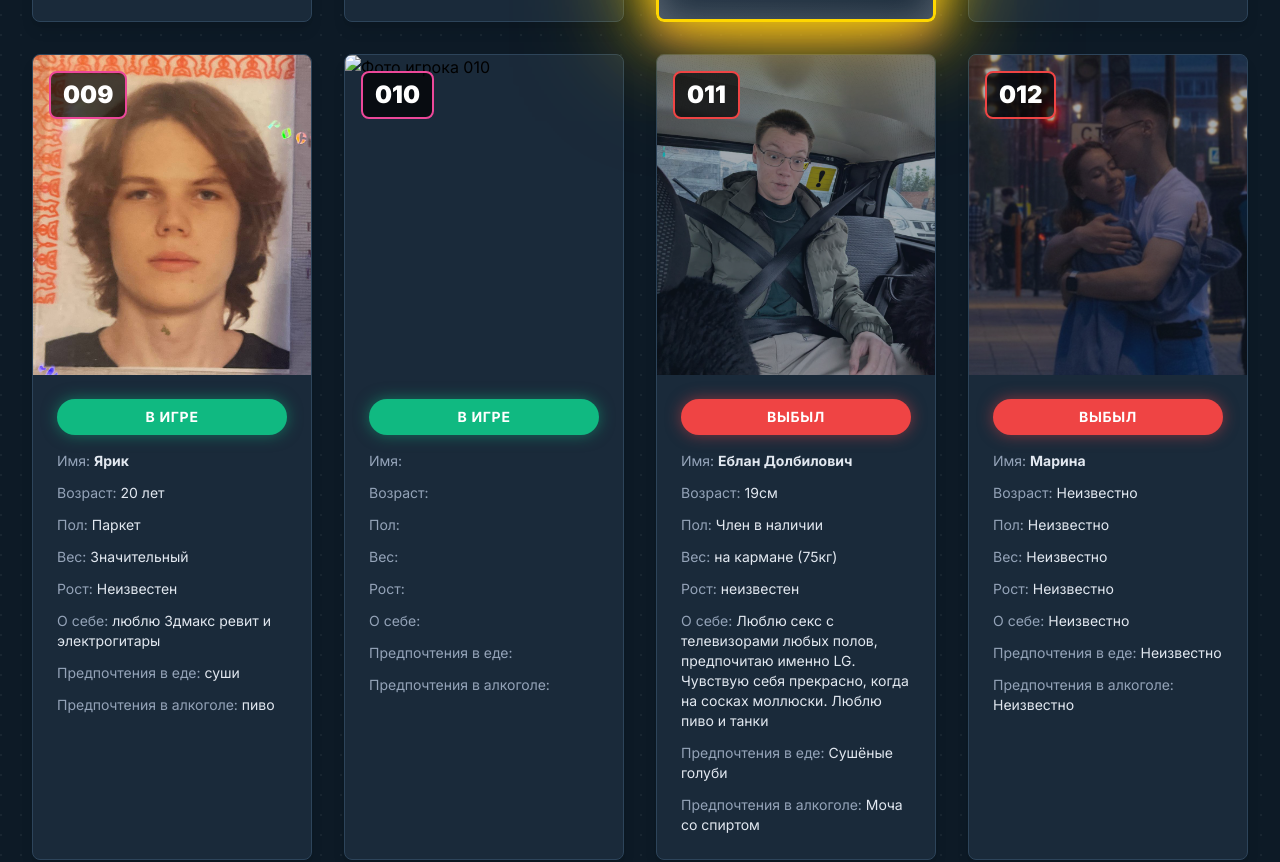
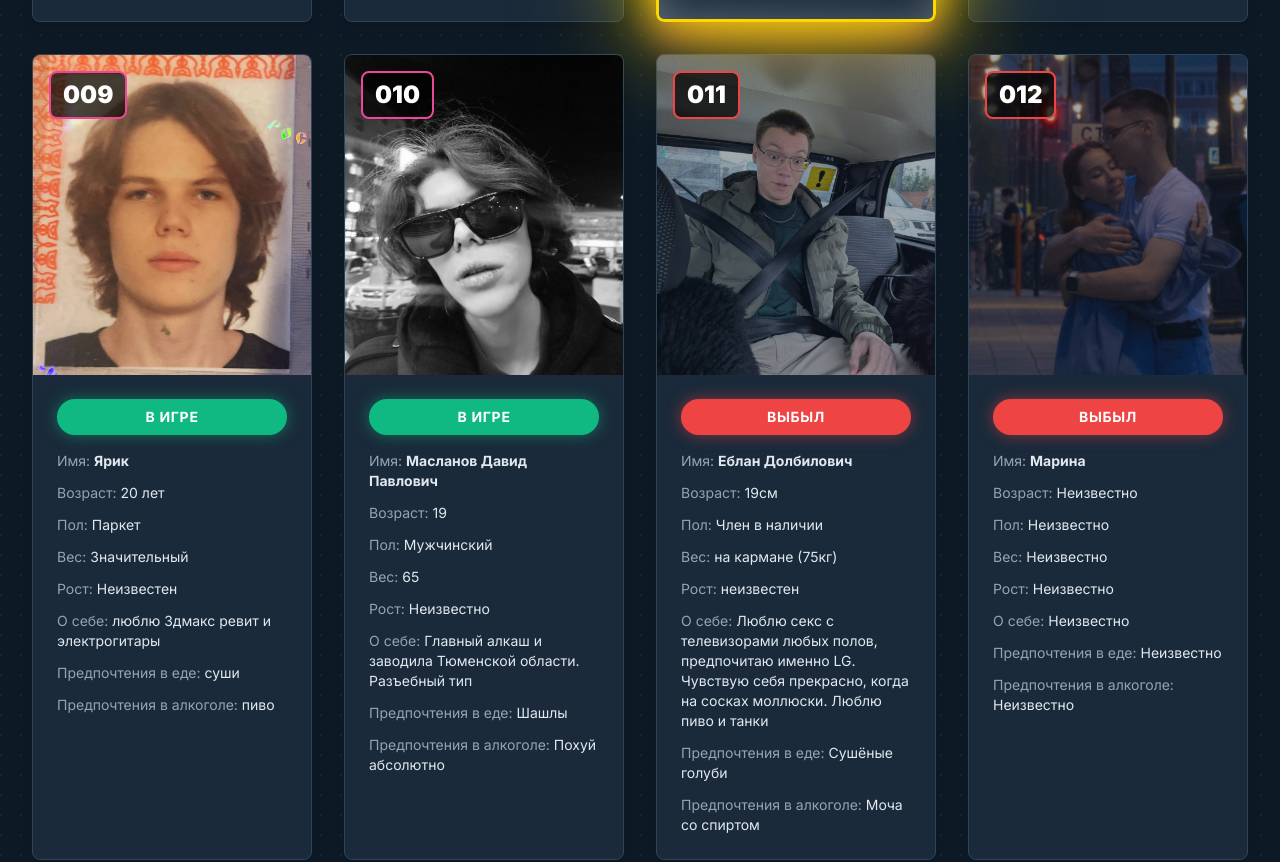
Before and after one commit to BokalchikVina/Ivane, a plain HTML site: page index.html in a window 1280 px wide. Shown: the part 2166-3028 px from the top of the page. Drawn offline with nearby package versions, Linux system fonts and the light colour scheme.

Commit message:
Add files via upload

```diff
--- a/index.html
+++ b/index.html
@@ -439,14 +439,14 @@
                         В игре
                     </div>
                     <ul class="space-y-3 text-sm flex-grow">
-                        <li><span class="info-label">Имя:</span> <span class="info-value font-bold"></span></li>
-                        <li><span class="info-label">Возраст:</span> <span class="info-value"></span></li>
-                        <li><span class="info-label">Пол:</span> <span class="info-value"></span></li>
-                        <li><span class="info-label">Вес:</span> <span class="info-value"></span></li>
-                        <li><span class="info-label">Рост:</span> <span class="info-value"></span></li>
-                        <li><span class="info-label">О себе:</span> <span class="info-value"></span></li>
-                        <li><span class="info-label">Предпочтения в еде:</span> <span class="info-value"></span></li>
-                        <li><span class="info-label">Предпочтения в алкоголе:</span> <span class="info-value"></span></li>
+                        <li><span class="info-label">Имя:</span> <span class="info-value font-bold">Масланов Давид Павлович</span></li>
+                        <li><span class="info-label">Возраст:</span> <span class="info-value">19</span></li>
+                        <li><span class="info-label">Пол:</span> <span class="info-value">Мужчинский</span></li>
+                        <li><span class="info-label">Вес:</span> <span class="info-value">65</span></li>
+                        <li><span class="info-label">Рост:</span> <span class="info-value">Неизвестно</span></li>
+                        <li><span class="info-label">О себе:</span> <span class="info-value">Главный алкаш и заводила Тюменской области. Разъебный тип </span></li>
+                        <li><span class="info-label">Предпочтения в еде:</span> <span class="info-value">Шашлы</span></li>
+                        <li><span class="info-label">Предпочтения в алкоголе:</span> <span class="info-value">Похуй абсолютно</span></li>
                     </ul>
                 </div>
             </div>
@@ -843,7 +843,9 @@
             penaltyItems.forEach(item => {
                 const scoreElement = item.querySelector('.penalty-score');
                 const playerNameElement = item.querySelector('.text-white.font-bold');
-                const score = parseInt(scoreElement.textContent);
+                // Безопасное получение значения баллов
+                const scoreText = scoreElement ? scoreElement.textContent.trim() : '0';
+                const score = parseInt(scoreText) || 0;
 
                 if (score > maxScore) {
                     maxScore = score;
@@ -887,7 +889,10 @@
             penaltyItems.forEach(item => {
                 const scoreElement = item.querySelector('.penalty-score');
                 const barElement = item.querySelector('.penalty-bar');
-                const score = parseInt(scoreElement.textContent);
+
+                // Сохраняем исходное значение баллов перед любыми изменениями
+                const originalScore = scoreElement.textContent.trim();
+                const score = parseInt(originalScore);
 
                 // Максимальное количество баллов для расчета процентов (10 баллов = 100%)
                 const maxScoreForPercentage = 10;
@@ -903,6 +908,8 @@
                 // Если это игрок с максимальными баллами, добавляем золотое свечение
                 if (maxScoreElements.includes(item) && score > 0) {
                     item.classList.add('max-penalty-golden');
+                    // Явно устанавливаем текст баллов после применения стилей
+                    scoreElement.textContent = originalScore;
                 } else {
                     item.classList.remove('max-penalty-golden');
 
```
Also changed, not shown: player_010.png (added).
